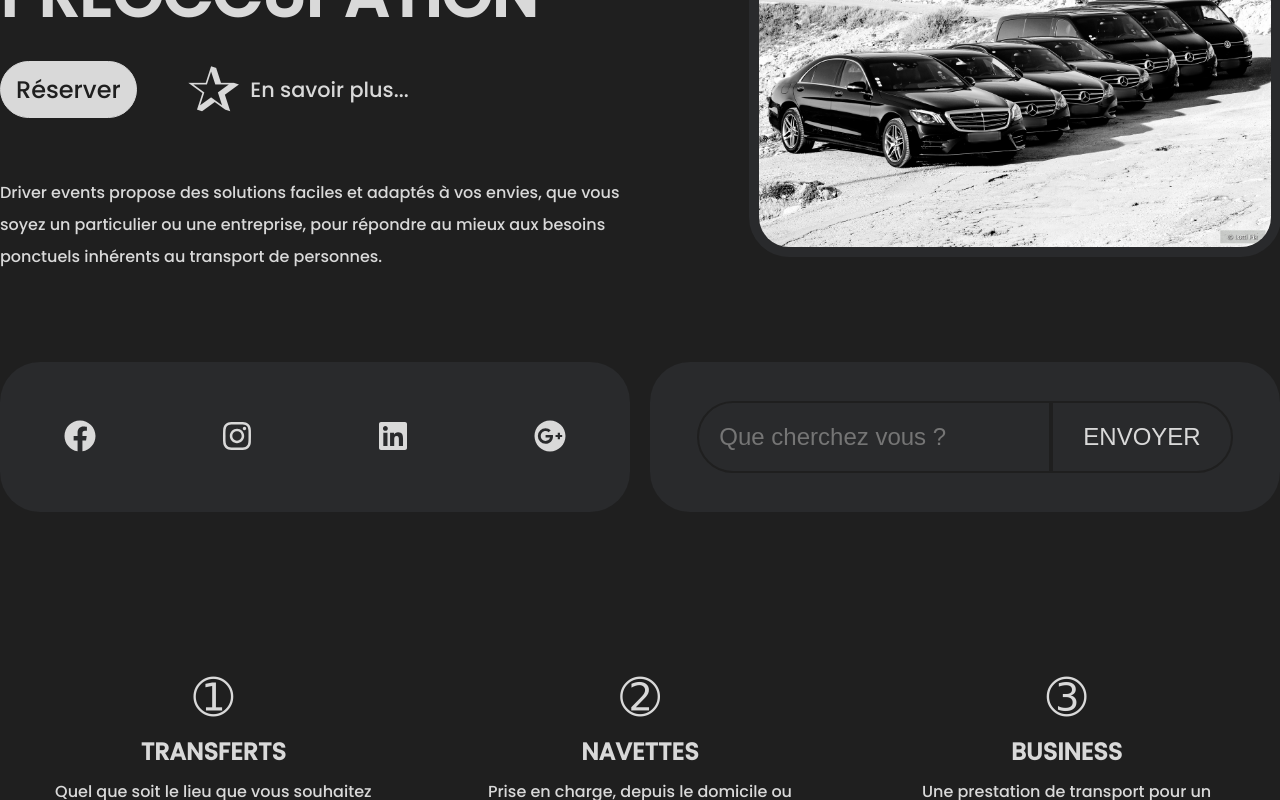
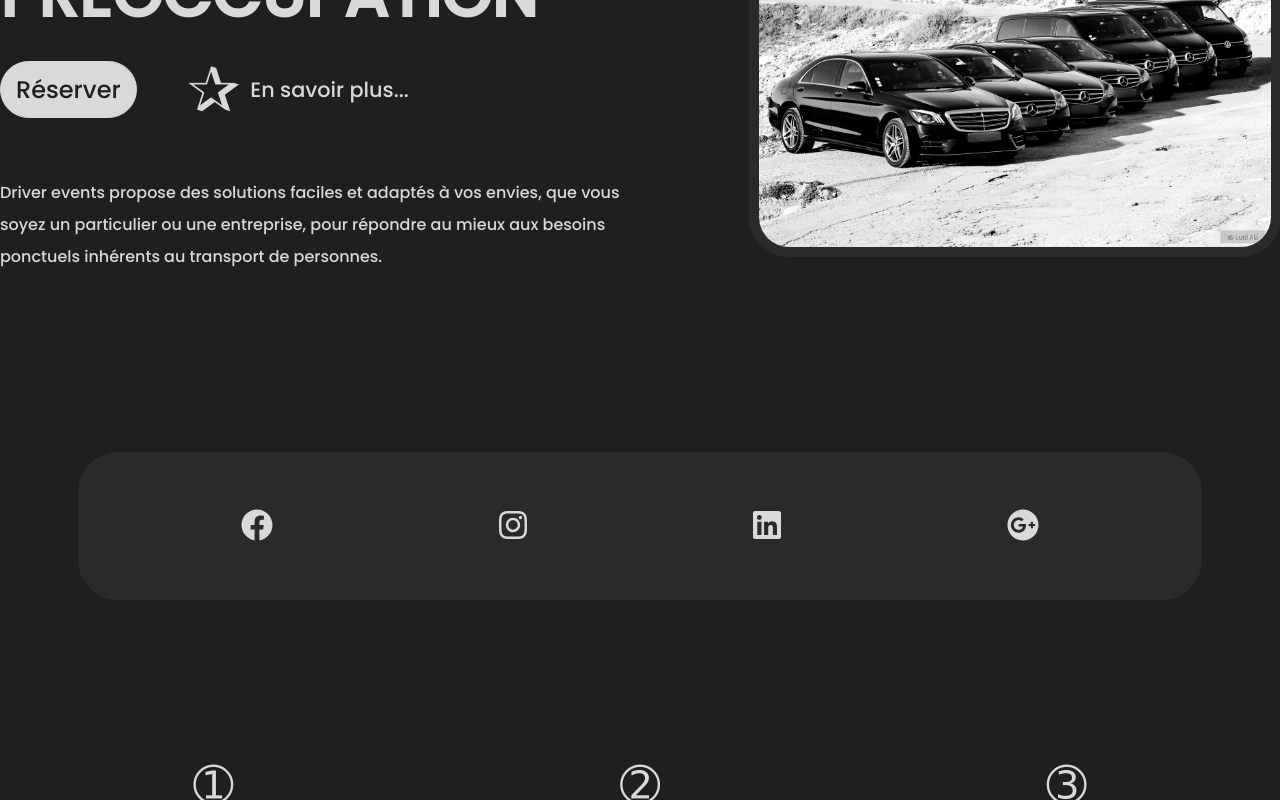
Before and after one commit to QuentinCode/QuentinCode.github.io, a plain HTML site: page index.html in a window 1280 px wide. Shown: the part 465-1265 px from the top of the page. Drawn offline with Linux system fonts and the light colour scheme.

Commit message:
Amélioration

```diff
--- a/assets/style/layouts/_sectionPub.scss
+++ b/assets/style/layouts/_sectionPub.scss
@@ -1,54 +1,20 @@
-.pub {
-    display: grid;
-    grid-template-columns: 50% 50%;
-    height: 150px;
-
-    .pub-left {
-        background-color: $color2;
-        border-radius: 40px;
-        margin-right: 10px;
+.pub-fullwidth {
     display: flex;
     justify-content: space-around;
     align-items: center;
+    width: 80%;
+    margin: 150px auto 50px;
+    background-color: $color2;
+    padding: 50px;
+    border-radius: 40px;
 
-        a{
+    a {
+        color: $color4;
         font-size: 2rem;
-            color: $color4;
-            transition: all 0.2s ease-in-out;
-
+        transition: .3s ease;
         &:hover {
             color: $color5;
             transform: scale(1.1);
         }
     }
 }
-    .pub-right {
-        background-color: $color2;
-        border-radius: 40px;
-        margin-left: 10px;
-        @include center;
-
-        input {
-            background-color: transparent;
-            outline: none;
-            color: $color4;
-            font-size: 1.5rem;
-            padding: 20px;
-            border: 2px solid $color1;
-            border-radius: 40px 0 0 40px;
-        }
-        button {
-            background-color: transparent;
-            color: $color4;
-            font-size: 1.5rem;
-            padding: 20px 30px;
-            border: 2px solid $color1;
-            border-radius: 0 40px 40px 0;
-            cursor: pointer;
-
-            &:hover {
-                color: $color5;
-            }
-        }
-    }
-}
--- a/assets/style/pages/_sectionTransport.scss
+++ b/assets/style/pages/_sectionTransport.scss
@@ -63,24 +63,4 @@
             }
         }
     }
-    .pub-fullwidth {
-        display: flex;
-        justify-content: space-around;
-        align-items: center;
-        width: 80%;
-        margin: 180px auto 50px;
-        background-color: $color2;
-        padding: 50px;
-        border-radius: 40px;
-
-        a {
-            color: $color4;
-            font-size: 2rem;
-            transition: .3s ease;
-            &:hover {
-                color: $color5;
-                transform: scale(1.1);
-            }
-        }
-    }
 }
--- a/index.html
+++ b/index.html
@@ -45,17 +45,17 @@
             </div>
         </div>
     </header>
-    <section class="pub">
-        <div class="pub-left">
+    <section class="pub-fullwidth">
+        <!-- <div class="pub-left"> -->
             <a href="https://www.facebook.com/vtcdriverevents/" target="_blank"><i class="fa-brands fa-facebook"></i></a>
             <a href="https://www.instagram.com/vtcdriverevents/" target="_blank"><i class="fa-brands fa-instagram"></i></a>
             <a href="https://www.linkedin.com/in/lo%C3%AFc-gibouin-269972151/" target="_blank"><i class="fa-brands fa-linkedin"></i></a>
             <a href="https://www.driver-events.fr/" target="_blank"><i class="fa-brands fa-google-plus"></i></a>
-        </div>
-        <div class="pub-right">
+        <!-- </div> -->
+        <!-- <div class="pub-right">
             <input type="search" placeholder="Que cherchez vous ?">
             <button>ENVOYER</button>
-        </div>
+        </div> -->
     </section>
     <section class="services-container">
         <div class="services">
```
Also changed, not shown: assets/style/index.css, 1 other file. Lines whose indentation alone changed are shown as unchanged.
